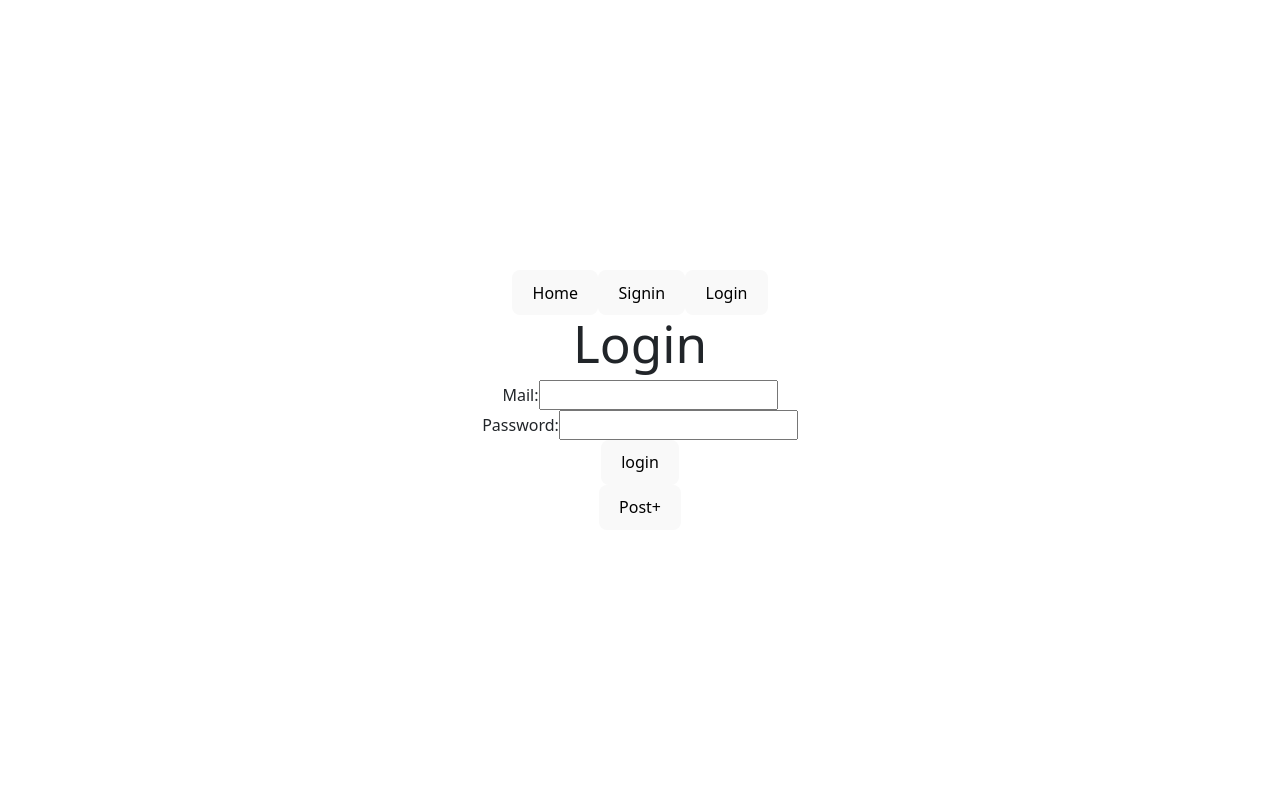
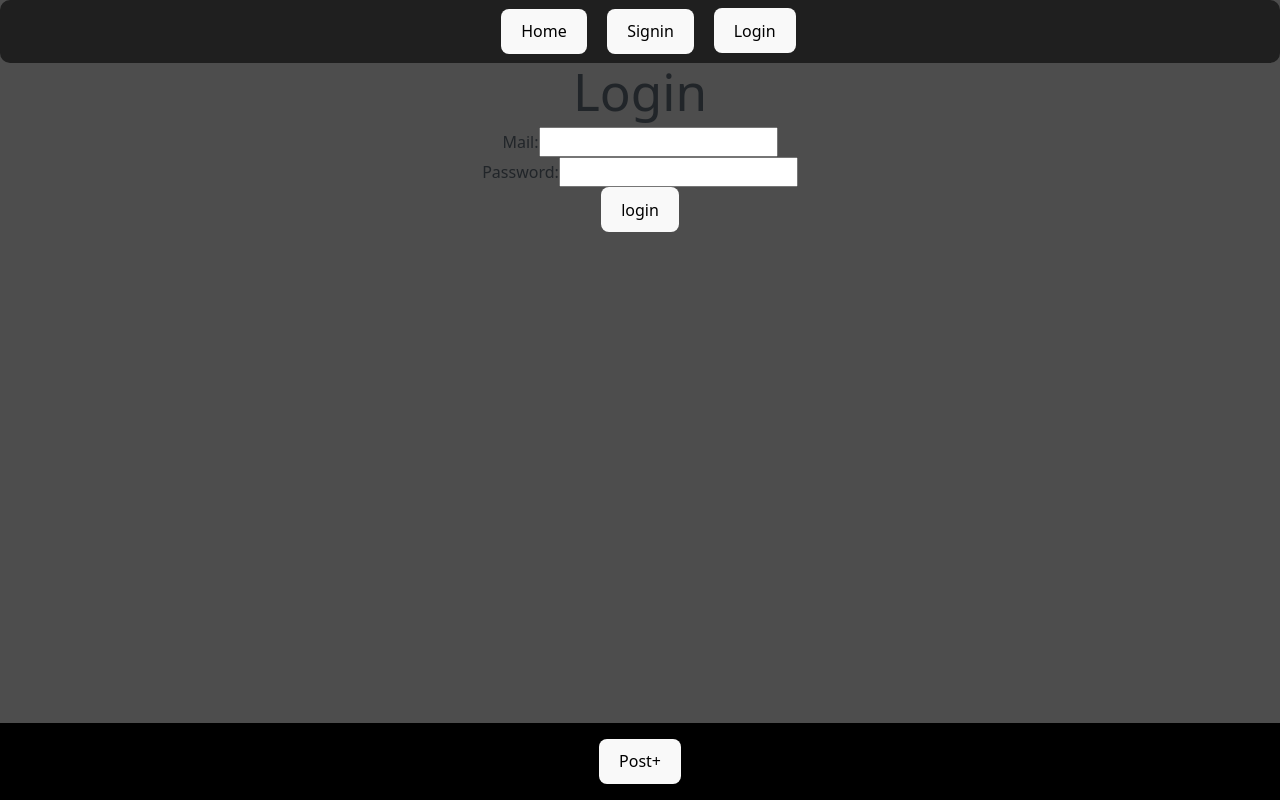
Before and after one commit to ncorpas88/Rideo-project-client, a React (Vite) app: page /login in a window 1280 px wide. Built offline with nearby package versions, Linux system fonts and the light colour scheme; no server answers.

Commit message:
crear y ver comentarios

```diff
--- a/src/App.css
+++ b/src/App.css
@@ -1,6 +1,92 @@
+
+
 #root {
-  max-width: 1280px;
+  background-color: rgb(77, 77, 77);
+  display: flex;
+  flex-direction: column;
+  width: 100%;
+  min-height: 100vh;
   margin: 0 auto;
-  padding: 2rem;
   text-align: center;
 }
+
+.nav {
+  background-color: rgb(31, 31, 31);
+  max-width: 100%;
+  display: flex;
+  justify-content:center;
+  gap: 20px;
+  border-radius: 10px;
+}
+
+.nav button {
+  margin: 10%;
+}
+
+.posts {
+  width: 70%;
+  display: flex;
+  justify-content: center;
+  flex-wrap: wrap;
+  margin: 0 auto;
+}
+
+.post image {
+  border-radius: 5px;
+  width: 300px;
+  height: 200px;
+}
+
+.cards {
+  width: 86%;
+}
+
+.footer {
+  background-color: black;
+  position: fixed;
+  bottom: 0;
+
+  width: 100%;
+}
+
+.footer button{
+  margin: 1rem;
+}
+
+.userimage {
+  border-radius: 50px;
+}
+
+.imagedetailpost {
+  width: 70%;
+  display: flex;
+  justify-content: center;
+  flex-wrap: wrap;
+  margin: 0 auto;
+  margin-top: 2rem;
+}
+
+.carduser {
+    width: 70%;
+  display: flex;
+  justify-content: center;
+  flex-wrap: wrap;
+  margin: 0 auto;
+  margin-bottom: 6rem;
+}
+
+@media (max-width: 865px){
+
+  .posts {
+  width: 90%;
+  display: flex;
+  justify-content: center;
+  flex-wrap: wrap;
+  margin: 0 auto;
+}
+
+.cards {
+  width: 96%;
+}
+
+}
--- a/src/Components/CardPost.jsx
+++ b/src/Components/CardPost.jsx
@@ -5,7 +5,7 @@ function CardPost(props) {
   if (!props) return null;
 
   return (
-    <Card>
+    <Card className="cards">
       <Link to={`/details/${props.eachPost._id}`}>
         <Card.Img
           variant="top"
--- a/src/Components/Footer.jsx
+++ b/src/Components/Footer.jsx
@@ -2,7 +2,7 @@ import { Link } from "react-router-dom";
 
 function Footer() {
   return (
-    <div>
+    <div className="footer">
       <Link to="/createPost"><button>Post+</button></Link>
 
     </div>
--- a/src/Components/Navbar.jsx
+++ b/src/Components/Navbar.jsx
@@ -6,7 +6,7 @@ function Navbar() {
   const { isLoggedIn } = useContext(AuthContext);
 
   return (
-    <nav>
+    <nav className="nav">
       <Link to="/">
         <button>Home</button>
       </Link>
--- a/src/Pages/DetailsPostPage.jsx
+++ b/src/Pages/DetailsPostPage.jsx
@@ -1,6 +1,6 @@
 import axios from "axios";
 import { useEffect, useState, useContext } from "react";
-import { useNavigate, useParams, Link} from "react-router-dom";
+import { useNavigate, useParams, Link } from "react-router-dom";
 import Form from "react-bootstrap/Form";
 import Button from "react-bootstrap/Button";
 import Modal from "react-bootstrap/Modal";
@@ -10,16 +10,21 @@ import { AuthContext } from "../Context/auth.context";
 
 function DetailsPostPage(props) {
   const params = useParams();
+
   const navigate = useNavigate();
+
   const [details, setDetails] = useState(null);
   const [show, setShow] = useState(false);
-  const {isLoggedIn, loggedUserId} = useContext(AuthContext);
+  const { isLoggedIn, loggedUserId } = useContext(AuthContext);
   const [text, setText] = useState("");
   const [image, setImage] = useState("");
+
+  const [comments, setComents] = useState([]);
 
   const handleClose = () => setShow(false);
   const handleShow = () => setShow(true);
 
+  // Detalles de un post
   useEffect(() => {
     const fetchDetails = async () => {
       try {
@@ -37,6 +42,22 @@ function DetailsPostPage(props) {
     fetchDetails();
   }, [params.postId, navigate]);
 
+  //Ver comentarios del post
+  useEffect(() => {
+    const fetchComments = async () => {
+      try {
+        const response = await axios.get(
+          `${import.meta.env.VITE_SERVER_URL}/api/comment/postCommented/${params.postId}`
+        );
+         //console.log("COMMENTS RESPONSE:", response.data)
+        setComents(response.data || [])
+      } catch (error) {
+        console.log(error)
+      }
+    };
+    fetchComments();
+  }, [params.postId]);
+
   if (details === null) {
     return (
       <div className="d-flex justify-content-center aling-items-center vh-100">
@@ -48,8 +69,6 @@ function DetailsPostPage(props) {
   }
 
   // Crear comentarios
-
-
   const handleSubmit = async (e) => {
     e.preventDefault();
 
@@ -74,7 +93,8 @@ function DetailsPostPage(props) {
           headers: { authorization: `Bearer ${authToken}` },
         }
       );
-      navigate("/");
+      setText("");
+      setImage("");
     } catch (error) {
       console.log(error);
       navigate("*");
@@ -97,6 +117,7 @@ function DetailsPostPage(props) {
 
   return (
     <div>
+      <div className="imagedetailpost">
         <Card>
           <Card.Img variant="top" src={details.image} alt={details.image} />
           <Card.Title>{details.title}</Card.Title>
@@ -104,6 +125,38 @@ function DetailsPostPage(props) {
             <Card.Text>{details.distancekm} Km</Card.Text>
           </Card.Body>
         </Card>
+      </div>
+
+      <div className="buttonsPost">
+        <Link to={`/formUpdatePostPage/${params.postId}`}>
+          <Button variant="success">Update</Button>
+        </Link>
+
+        <Button variant="danger" onClick={handleShow}>
+          Delete
+        </Button>
+      </div>
+      <hr />
+
+      <div className="mx-5">
+        <h3>Comments</h3>
+        {comments.map((eachComment) => (
+          <Card key={eachComment._id} className="mb-3">
+            {eachComment.image && (
+              <Card.Img variant="top" src={eachComment.image} alt="Comment Image"/>
+            )}
+            <Card.Body>
+              <Card.Text>{eachComment.text}</Card.Text>
+              <small>Published by: {" "}
+                {eachComment.userCreator?.username || "Unknown user"}
+              </small>
+            </Card.Body>
+          </Card>
+        ))}
+
+      </div>
+
+      <hr />
       <Form className="mx-5 p-2" onSubmit={handleSubmit}>
         <Form.Group className="mb-3">
           <Form.Label>Comment: </Form.Label>
@@ -115,7 +168,6 @@ function DetailsPostPage(props) {
             onChange={(e) => setText(e.target.value)}
           />
         </Form.Group>
-
         <Form.Group className="mb-3">
           <Form.Label>Image: </Form.Label>
           <Form.Control
@@ -126,6 +178,7 @@ function DetailsPostPage(props) {
             onChange={(e) => setImage(e.target.value)}
           />
         </Form.Group>
+
         <Button variant="primary" type="submit">
           Submit
         </Button>
@@ -134,26 +187,21 @@ function DetailsPostPage(props) {
       <hr />
 
       <h1>User Creator</h1>
+      <div className="carduser">
         <Card>
           <Card.Img
             variant="top"
             src={details.userCreator.image}
             alt="User Image"
-          className="w-50 h-auto mx-auto d-block"
+            className="w-50 h-auto mx-auto d-block rounded-circle"
+            style={{ width: "150px", height: "150px", objectFit: "cover" }}
           />
           <Card.Title>{details.userCreator.username}</Card.Title>
           <Card.Body>
             <Card.Text>{details.userCreator.email}</Card.Text>
           </Card.Body>
         </Card>
-
-      <Link to={`/formUpdatePostPage/${params.postId}`}>
-        <Button variant="success">Update</Button>
-      </Link>
-
-      <Button variant="danger" onClick={handleShow}>
-        Delete
-      </Button>
+      </div>
 
       <Modal show={show} onHide={handleClose}>
         <Modal.Header closeButton>
--- a/src/Pages/HomePage.jsx
+++ b/src/Pages/HomePage.jsx
@@ -4,9 +4,12 @@ import { useNavigate } from "react-router-dom";
 import CardPost from "../Components/CardPost";
 
 
+
 function HomePage() {
   const [allPost, setAllPost] = useState([]);
+
   const navigate = useNavigate();
+
 
   useEffect(() => {
     getData();
@@ -24,11 +27,14 @@ function HomePage() {
     }
   };
 
+
+
   return (
-    <div>
+    <div className="posts">
       {allPost.map((eachPost) => {
         return <CardPost key={eachPost._id} eachPost={eachPost} />;
       })}
+
     </div>
   );
 }
```
Lines whose indentation alone changed are shown as unchanged.
